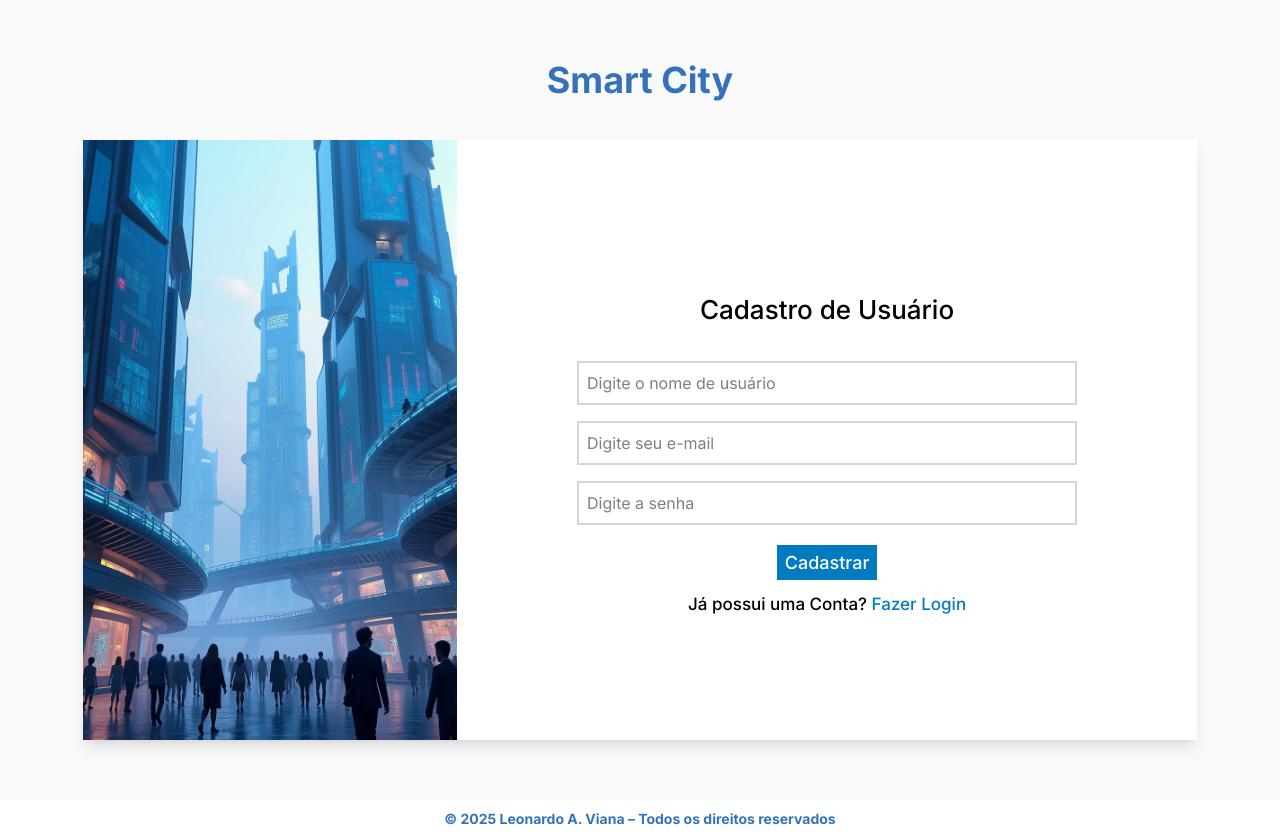
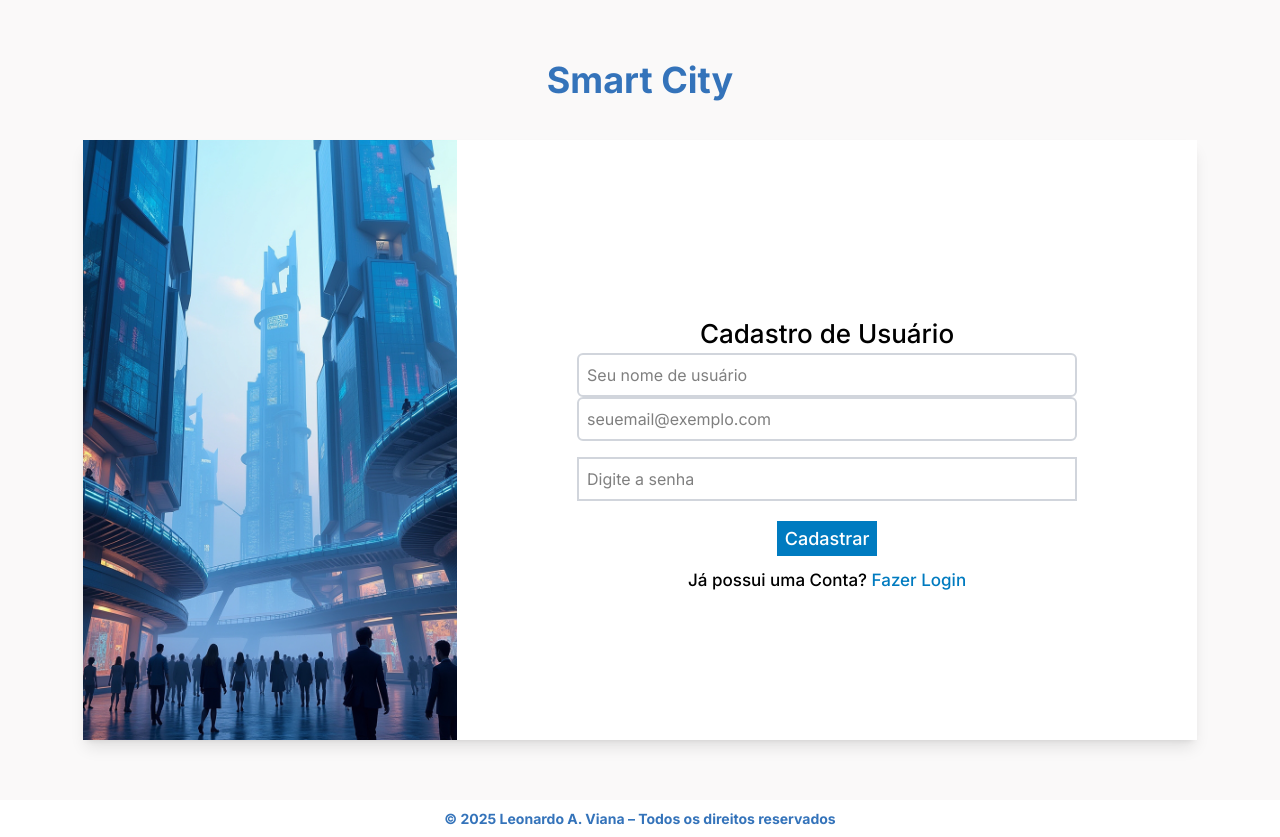
Before and after one commit to Leochin1206/smartCities, a React (Vite) app in the folder front/: page /cadastro in a window 1280 px wide. Built offline with nearby package versions, Linux system fonts and the light colour scheme.

Commit message:
pnpibnrghnp desisti

```diff
--- a/front/src/pages/cadastro.jsx
+++ b/front/src/pages/cadastro.jsx
@@ -32,7 +32,7 @@ export function Cadastro() {
             console.log(response.data.access);
             alert("Usuário cadastrado com sucesso!");
             navigate('/home');
-        }catch (error) {
+        } catch (error) {
             console.error("Erro ao cadastrar usuário:", error);
             if (error.response?.data) {
                 console.log("Detalhes do erro:", error.response.data);
@@ -59,10 +59,27 @@ export function Cadastro() {
                     <h1 className='font-medium text-[26px] !mt-7'>Cadastro de Usuário</h1>
 
                     <div className='flex flex-col items-center justify-cente'>
-                            <input type="text" name="username" value={formData.username} onChange={handleChange} placeholder="Digite o nome de usuário" className='w-[300px] md:w-[450px] xl:w-[500px] xl:!p-2 !p-1.5 !mt-8 border-2 border-gray-300' required />
+                        <input
+                            id="usernameCadastro"
+                            type="text"
+                            name="username"
+                            value={formData.username}
+                            onChange={handleChange}
+                            placeholder="Seu nome de usuário"
+                            className='w-full xl:!p-2 !p-1.5 border-2 border-gray-300 rounded-md focus:ring-blue-500 focus:border-blue-500' // Estilo unificado e responsivo
+                            required
+                        />
 
-                            <input type="email" name="email" value={formData.email} onChange={handleChange} placeholder="Digite seu e-mail" className='w-[300px] md:w-[450px] xl:w-[500px] xl:!p-2 !p-1.5 !mt-4 border-2 border-gray-300' required />
-
+                        <input
+                            id="emailCadastro"
+                            type="email"
+                            name="email"
+                            value={formData.email}
+                            onChange={handleChange}
+                            placeholder="seuemail@exemplo.com"
+                            className='w-full xl:!p-2 !p-1.5 border-2 border-gray-300 rounded-md focus:ring-blue-500 focus:border-blue-500'
+                            required
+                        />
                         <input type="password" name="senha" value={formData.senha} onChange={handleChange} placeholder="Digite a senha" className='w-[300px] md:w-[450px] xl:w-[500px] xl:!p-2 !p-1.5 !mt-4 border-2 border-gray-300' required />
 
                     </div>
--- a/front/src/pages/login.jsx
+++ b/front/src/pages/login.jsx
@@ -1,15 +1,18 @@
 import React, { useState } from 'react';
 import axios from 'axios';
-import imgLogin from "../assets/imgLogin.jpg"
+import imgLogin from "../assets/imgLogin.jpg";
 import { Link, useNavigate } from 'react-router-dom';
 
 export function Login() {
-
     const [user, setUser] = useState('');
     const [password, setPassword] = useState('');
+    const [errorMessage, setErrorMessage] = useState('');
     const navigate = useNavigate();
 
-    const logar = async () => {
+    const logar = async (event) => {
+        event.preventDefault();
+        setErrorMessage('');
+
         try {
             const response = await axios.post('http://127.0.0.1:8000/api/token/', {
                 username: user,
@@ -17,11 +20,15 @@ export function Login() {
             });
             localStorage.setItem('token', response.data.access);
             localStorage.setItem('refresh', response.data.refresh);
-            console.log(response.data.access)
+            console.log(response.data.access);
             navigate('/home');
         } catch (error) {
             console.error("Erro ao fazer login:", error);
-            alert("Usuário ou senha incorretos. Tente novamente.");
+            if (error.response && error.response.status === 401) {
+                setErrorMessage("Usuário ou senha incorretos. Tente novamente.");
+            } else {
+                setErrorMessage("Ocorreu um erro ao tentar fazer login. Tente mais tarde.");
+            }
         }
     };
 
@@ -29,22 +36,47 @@ export function Login() {
         <div className="flex flex-col items-center justify-center bg-[#faf9f9] h-[100vh] w-full">
             <p className="text-4xl font-bold text-[#3473BA] !mb-10">Smart City</p>
 
-            <div className="flex flex-col items-center justify-start h-90 w-[80%] lg:w-[87%] 2xl:w-[70%] lg:h-120 shadow-lg xl:h-150 bg-white lg:flex-row">
+            <div className="flex flex-col items-center justify-start h-auto py-10 w-[80%] lg:w-[87%] 2xl:w-[70%] lg:h-auto shadow-lg bg-white lg:flex-row">
                 <div>
                     <img src={imgLogin} alt="Imagem ilustrativa de uma cidade futurista" className='h-0 w-0 lg:w-auto lg:h-120 xl:h-150' />
                 </div>
-                <div className='flex flex-col items-center justify-center sm:w-[71%]'>
+                <div className='flex flex-col items-center justify-center sm:w-[71%] px-4'>
                     <h1 className='font-medium text-[26px] !mt-10 lg:!mt-0'>Login</h1>
 
-                    <input className='w-[300px] md:w-[450px] xl:w-[500px] xl:!p-2 !p-1.5 !mt-8 border-2 border-gray-300' value={user} onChange={(e) => setUser(e.target.value)} placeholder='Nome de Usuário' />
+                    <form onSubmit={logar} className="flex flex-col items-center w-full">
+                        <label htmlFor="usernameInput" className="sr-only">Nome de Usuário</label>
+                        <input
+                            id="usernameInput"
+                            className='w-[300px] md:w-[450px] xl:w-[500px] xl:!p-2 !p-1.5 !mt-8 border-2 border-gray-300'
+                            value={user}
+                            onChange={(e) => { setUser(e.target.value); if (errorMessage) setErrorMessage('');}}
+                            placeholder='Nome de Usuário'
+                            aria-label="Nome de Usuário"
+                        />
 
-                    <input className='w-[300px] md:w-[450px] xl:w-[500px] xl:!p-2 !p-1.5 !mt-3 border-2 border-gray-300' value={password} onChange={(e) => setPassword(e.target.value)} placeholder='Senha' type="password" />
+                        <label htmlFor="passwordInput" className="sr-only">Senha</label>
+                        <input
+                            id="passwordInput"
+                            className='w-[300px] md:w-[450px] xl:w-[500px] xl:!p-2 !p-1.5 !mt-3 border-2 border-gray-300'
+                            value={password}
+                            onChange={(e) => { setPassword(e.target.value); if (errorMessage) setErrorMessage(''); }}
+                            placeholder='Senha'
+                            type="password"
+                            aria-label="Senha"
+                        />
 
-                    <button className='w-[100px] md:md:w-[170px] !p-1 md:!p-1.5 !mt-7 bg-[#007bc0] text-white text-[18px] font-medium' onClick={logar}>Entrar</button>
+                        {errorMessage && (
+                            <div className="!mt-3 p-2 text-red-700 bg-red-100 border border-red-400 rounded w-[300px] md:w-[450px] xl:w-[500px] text-center">
+                                {errorMessage}
+                            </div>
+                        )}
+
+                        <button type="submit" className='w-[100px] md:w-[170px] !p-1 md:!p-1.5 !mt-7 bg-[#007bc0] text-white text-[18px] font-medium'>Entrar</button>
+                    </form>
 
                     <h4 className='!mt-7 text-[17px] font-medium'>Não possui uma Conta? <Link to="/cadastro" className='text-[#007bc0]'>Fazer Cadastro</Link></h4>
                 </div>
             </div>
         </div>
-    )
+    );
 }
```
Also changed, not shown: 1 other file (tests, documents, lock files or other folders). Lines whose indentation alone changed are shown as unchanged.
